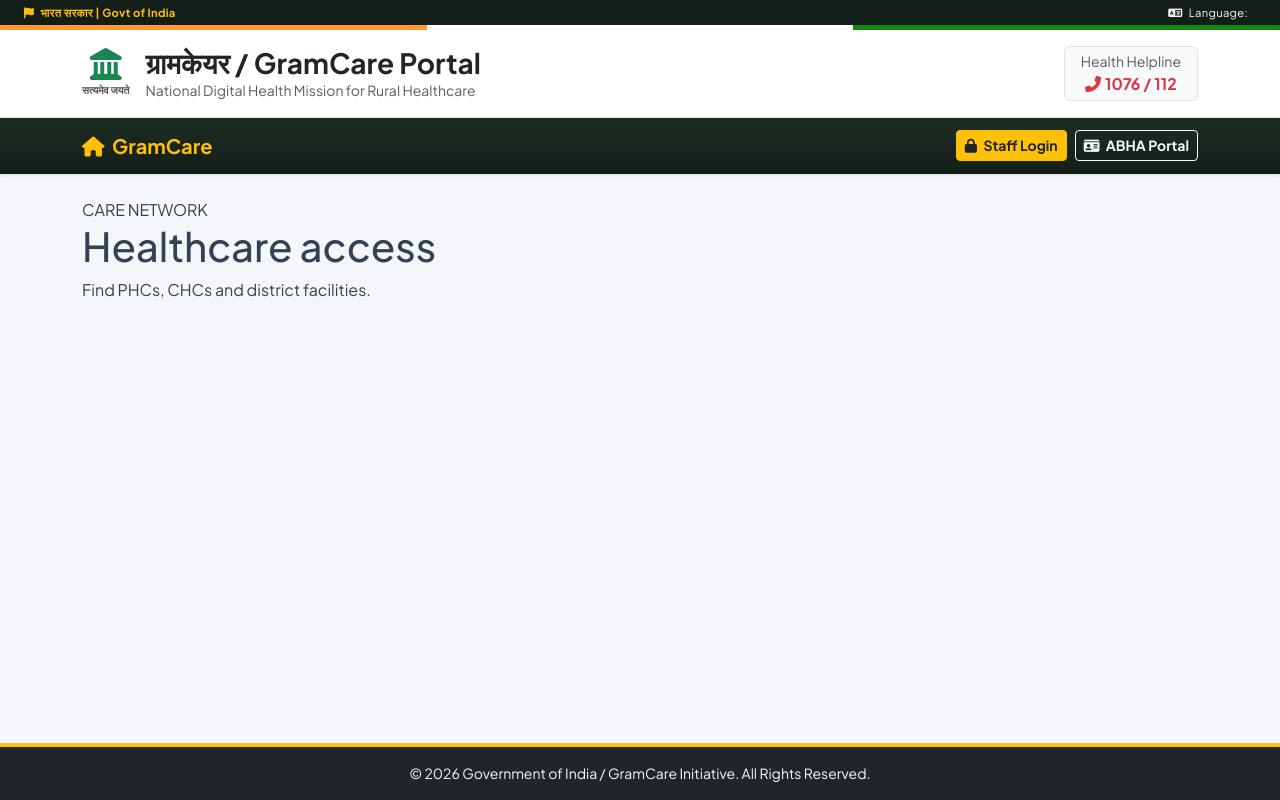
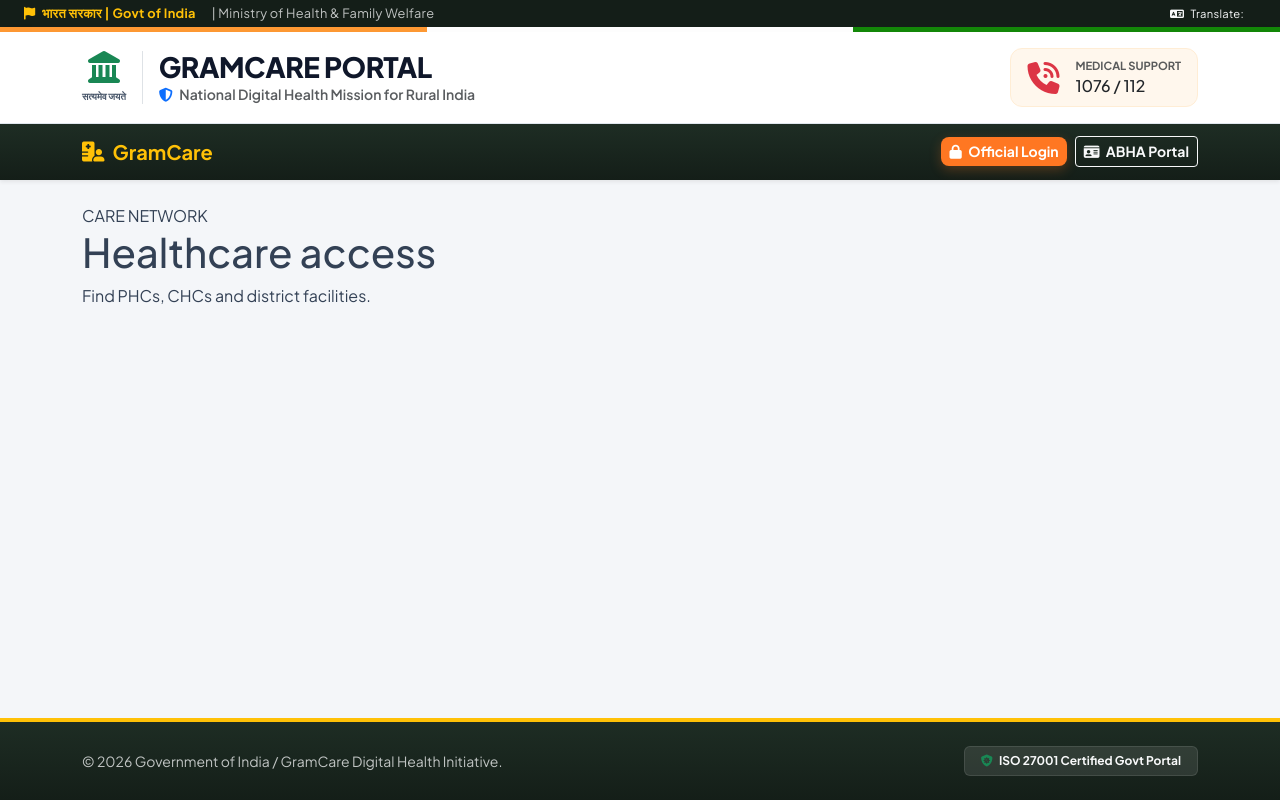
Before and after one commit to rahulsharma3009-ops/GramCare, a Python web app: template GramCare_AI_Hackathon_RoleBased_v5/templates/care_hub.html in a window 1280 px wide. Run offline with Jinja, Linux system fonts and the light colour scheme; the template is opened without the code that fills it, so the values that code supplies are empty.

Commit message:
Update base.html for title and layout changes

```diff
--- a/GramCare_AI_Hackathon_RoleBased_v5/templates/base.html
+++ b/GramCare_AI_Hackathon_RoleBased_v5/templates/base.html
@@ -3,81 +3,89 @@
 <head>
     <meta charset="UTF-8">
     <meta name="viewport" content="width=device-width, initial-scale=1.0">
-    <title>{% block title %}GramCare - National Rural Health Portal{% endblock %}</title>
+    <title>{% block title %}GramCare - National Rural Health Mission{% endblock %}</title>
 
-    <!-- Bootstrap 5 & FontAwesome -->
+    <!-- Bootstrap 5, FontAwesome & Custom CSS -->
     <link href="https://cdn.jsdelivr.net/npm/bootstrap@5.3.2/dist/css/bootstrap.min.css" rel="stylesheet">
     <link rel="stylesheet" href="https://cdnjs.cloudflare.com/ajax/libs/font-awesome/6.4.0/css/all.min.css">
     <link rel="stylesheet" href="{{ url_for('static', filename='css/style.css') }}">
 </head>
 <body class="d-flex flex-column min-vh-100">
 
-    <!-- Top Govt Bar + Translation -->
-    <div class="gov-top-bar text-white py-1 px-4 d-flex justify-content-between align-items-center">
-        <div class="small fw-bold text-warning">
-            <i class="fas fa-flag me-1"></i> भारत सरकार | Govt of India
+    <!-- Official Top Bar -->
+    <div class="gov-top-bar text-white py-1 px-4 d-flex justify-content-between align-items-center flex-wrap">
+        <div class="d-flex align-items-center gap-3">
+            <span class="fw-bold text-warning"><i class="fas fa-flag me-1"></i> भारत सरकार | Govt of India</span>
+            <span class="d-none d-md-inline text-light opacity-75">| Ministry of Health & Family Welfare</span>
         </div>
         <div class="d-flex align-items-center gap-2">
-            <span class="small text-light"><i class="fas fa-language me-1"></i> Language:</span>
+            <span class="small text-light me-1"><i class="fas fa-language me-1"></i> Translate:</span>
             <div id="google_translate_element"></div>
         </div>
     </div>
 
-    <!-- Official Tricolor Accent Strip -->
+    <!-- Flag Tricolor Accent Bar -->
     <div class="tricolor-strip">
-        <div style="background-color: #FF9933; flex: 1;"></div>
-        <div style="background-color: #FFFFFF; flex: 1;"></div>
-        <div style="background-color: #138808; flex: 1;"></div>
+        <div></div><div></div><div></div>
     </div>
 
-    <!-- Main Govt Header -->
-    <header class="bg-white py-3 px-4 border-bottom shadow-sm">
+    <!-- Main Header -->
+    <header class="main-header py-3 px-4">
         <div class="container d-flex align-items-center justify-content-between">
             <div class="d-flex align-items-center gap-3">
-                <div class="text-center">
+                <div class="text-center border-end pe-3">
                     <i class="fas fa-landmark text-success fa-2x"></i>
-                    <div style="font-size: 0.65rem; font-weight: bold; color: #555;">सत्यमेव जयते</div>
+                    <div style="font-size: 0.6rem; font-weight: 800; color: #475569;" class="mt-1">सत्यमेव जयते</div>
                 </div>
                 <div>
-                    <h1 class="h3 mb-0 fw-bold text-dark border-0 pb-0">ग्रामकेयर / GramCare Portal</h1>
-                    <p class="mb-0 text-muted small">National Digital Health Mission for Rural Healthcare</p>
+                    <h1 class="h3 brand-title mb-0 border-0 pb-0">GRAMCARE PORTAL</h1>
+                    <p class="mb-0 text-muted small fw-semibold"><i class="fas fa-shield-alt text-primary me-1"></i> National Digital Health Mission for Rural India</p>
                 </div>
             </div>
 
-            <div class="d-none d-md-flex gap-3">
-                <div class="border rounded px-3 py-1 bg-light text-center">
-                    <span class="small text-muted d-block">Health Helpline</span>
-                    <strong class="text-danger"><i class="fas fa-phone-alt me-1"></i>1076 / 112</strong>
+            <div class="d-none d-md-flex align-items-center gap-3">
+                <div class="helpline-badge d-flex align-items-center gap-3">
+                    <i class="fas fa-phone-volume fa-2x text-danger"></i>
+                    <div>
+                        <div class="small fw-bold text-muted text-uppercase" style="font-size: 0.7rem;">Medical Support</div>
+                        <strong class="text-dark h6 mb-0">1076 / 112</strong>
+                    </div>
                 </div>
             </div>
         </div>
     </header>
 
-    <!-- Context-Aware Navbar -->
+    <!-- Interactive Navigation Bar -->
     <nav class="navbar navbar-expand-lg navbar-dark bg-gov-slate sticky-top shadow-sm">
         <div class="container">
-            <a class="navbar-brand fw-bold text-warning" href="{{ url_for('index') }}">
-                <i class="fas fa-home me-1"></i> GramCare
+            <a class="navbar-brand fw-bold text-warning d-flex align-items-center gap-2" href="{{ url_for('index') }}">
+                <i class="fas fa-hospital-user"></i> GramCare
             </a>
-            <button class="navbar-toggler" type="button" data-bs-toggle="collapse" data-bs-target="#govNavbar">
+            <button class="navbar-toggler border-0" type="button" data-bs-toggle="collapse" data-bs-target="#govNavbar">
                 <span class="navbar-toggler-icon"></span>
             </button>
 
             <div class="collapse navbar-collapse" id="govNavbar">
                 <ul class="navbar-nav me-auto">
                     {% block nav_links %}
-                    <!-- Individual pages can insert their role-specific links here -->
+                    {% if session.get('user_id') or session.get('role') %}
+                        <li class="nav-item"><a class="nav-link text-white" href="{{ url_for('care_hub') }}"><i class="fas fa-th-large me-1 text-info"></i> Care Hub</a></li>
+                        <li class="nav-item"><a class="nav-link text-white" href="{{ url_for('patients') }}"><i class="fas fa-user-injured me-1 text-warning"></i> Patients</a></li>
+                        <li class="nav-item"><a class="nav-link text-white" href="{{ url_for('consultations') }}"><i class="fas fa-user-md me-1 text-danger"></i> Consultations</a></li>
+                        <li class="nav-item"><a class="nav-link text-white" href="{{ url_for('facilities') }}"><i class="fas fa-clinic-medical me-1 text-success"></i> Health Centers</a></li>
+                        <li class="nav-item"><a class="nav-link text-white" href="{{ url_for('emergency') }}"><i class="fas fa-ambulance me-1 text-warning"></i> Emergency</a></li>
+                    {% endif %}
                     {% endblock %}
                 </ul>
 
                 <div class="d-flex align-items-center gap-2">
                     {% if session.get('user_id') or session.get('role') %}
-                        <span class="navbar-text text-warning me-2 fw-bold">
-                            <i class="fas fa-user-circle me-1"></i> {{ session.get('user_name', 'User') }}
-                        </span>
-                        <a href="{{ url_for('logout') }}" class="btn btn-danger btn-sm fw-bold">Logout</a>
+                        <div class="px-3 py-1 bg-white bg-opacity-10 rounded-3 text-warning fw-bold small me-2 border border-white border-opacity-10">
+                            <i class="fas fa-user-circle me-1"></i> {{ session.get('user_name', 'Authorized User') }}
+                        </div>
+                        <a href="{{ url_for('logout') }}" class="btn btn-outline-danger btn-sm fw-bold text-white px-3"><i class="fas fa-power-off me-1"></i> Logout</a>
                     {% else %}
-                        <a href="{{ url_for('login') }}" class="btn btn-warning text-dark btn-sm fw-bold"><i class="fas fa-lock me-1"></i> Staff Login</a>
+                        <a href="{{ url_for('login') }}" class="btn btn-gov-warning btn-sm"><i class="fas fa-lock me-1"></i> Official Login</a>
                         <a href="{{ url_for('patient_login') }}" class="btn btn-outline-light btn-sm fw-bold"><i class="fas fa-id-card me-1"></i> ABHA Portal</a>
                     {% endif %}
                 </div>
@@ -85,12 +93,12 @@
         </div>
     </nav>
 
-    <!-- Content Area -->
+    <!-- Dynamic Alert Container -->
     <main class="container py-4 flex-grow-1">
         {% with messages = get_flashed_messages(with_categories=true) %}
             {% if messages %}
                 {% for category, message in messages %}
-                    <div class="alert alert-{{ category if category != 'error' else 'danger' }} alert-dismissible fade show shadow-sm" role="alert">
+                    <div class="alert alert-{{ category if category != 'error' else 'danger' }} alert-dismissible fade show border-0 shadow-sm rounded-3 mb-4" role="alert">
                         <i class="fas fa-info-circle me-2"></i> {{ message }}
                         <button type="button" class="btn-close" data-bs-dismiss="alert"></button>
                     </div>
@@ -102,20 +110,28 @@
     </main>
 
     <!-- Footer -->
-    <footer class="mt-auto bg-dark text-white py-3 border-top border-4 border-warning">
-        <div class="container text-center small text-light">
-            &copy; 2026 Government of India / GramCare Initiative. All Rights Reserved.
+    <footer class="mt-auto bg-gov-slate text-white py-4 border-top border-4 border-warning">
+        <div class="container">
+            <div class="row align-items-center">
+                <div class="col-md-6 mb-2 mb-md-0">
+                    <p class="small mb-0 text-light opacity-75">&copy; 2026 Government of India / GramCare Digital Health Initiative.</p>
+                </div>
+                <div class="col-md-6 text-md-end">
+                    <span class="badge bg-white bg-opacity-10 text-light border border-white border-opacity-10 px-3 py-2 small">
+                        <i class="fas fa-shield-virus text-success me-1"></i> ISO 27001 Certified Govt Portal
+                    </span>
+                </div>
+            </div>
         </div>
     </footer>
 
+    <!-- Scripts -->
     <script src="https://cdn.jsdelivr.net/npm/bootstrap@5.3.2/dist/js/bootstrap.bundle.min.js"></script>
-
-    <!-- Working Google Translate Engine -->
     <script type="text/javascript">
         function googleTranslateElementInit() {
             new google.translate.TranslateElement({
                 pageLanguage: 'en',
-                includedLanguages: 'hi,en,bn,te,ta,mr,gu',
+                includedLanguages: 'hi,en,bn,te,ta,mr,gu,kn',
                 layout: google.translate.TranslateElement.InlineLayout.SIMPLE
             }, 'google_translate_element');
         }
```
